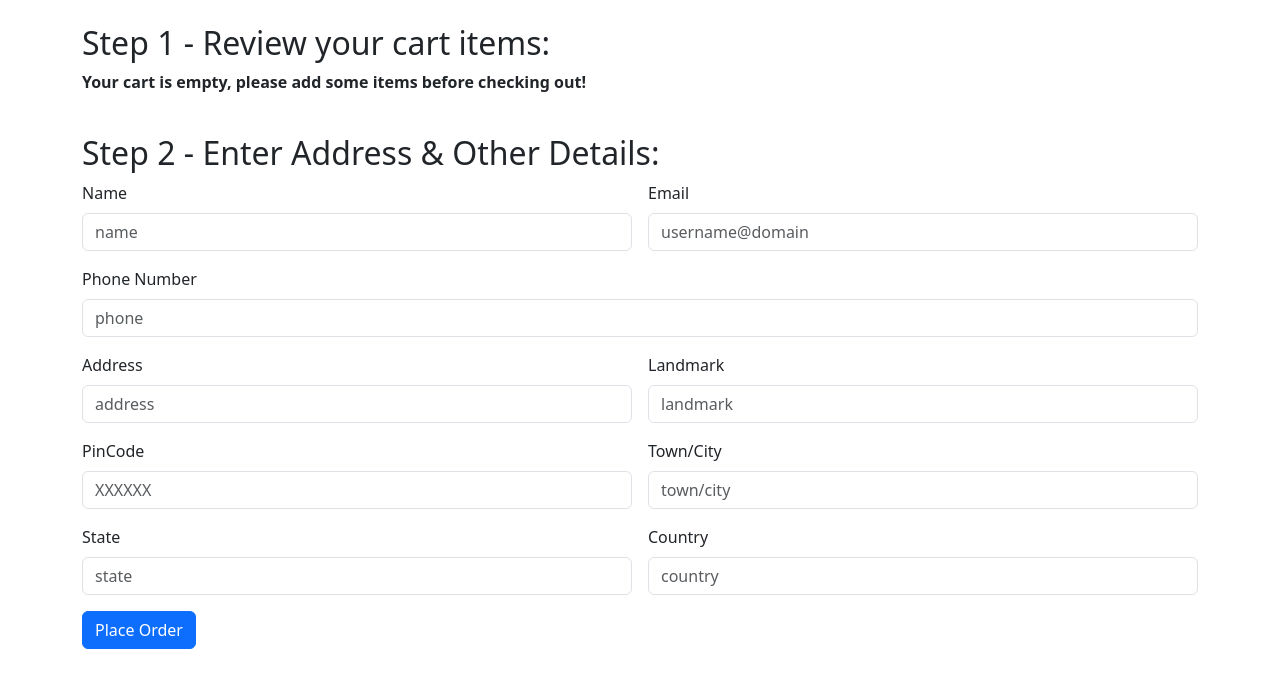
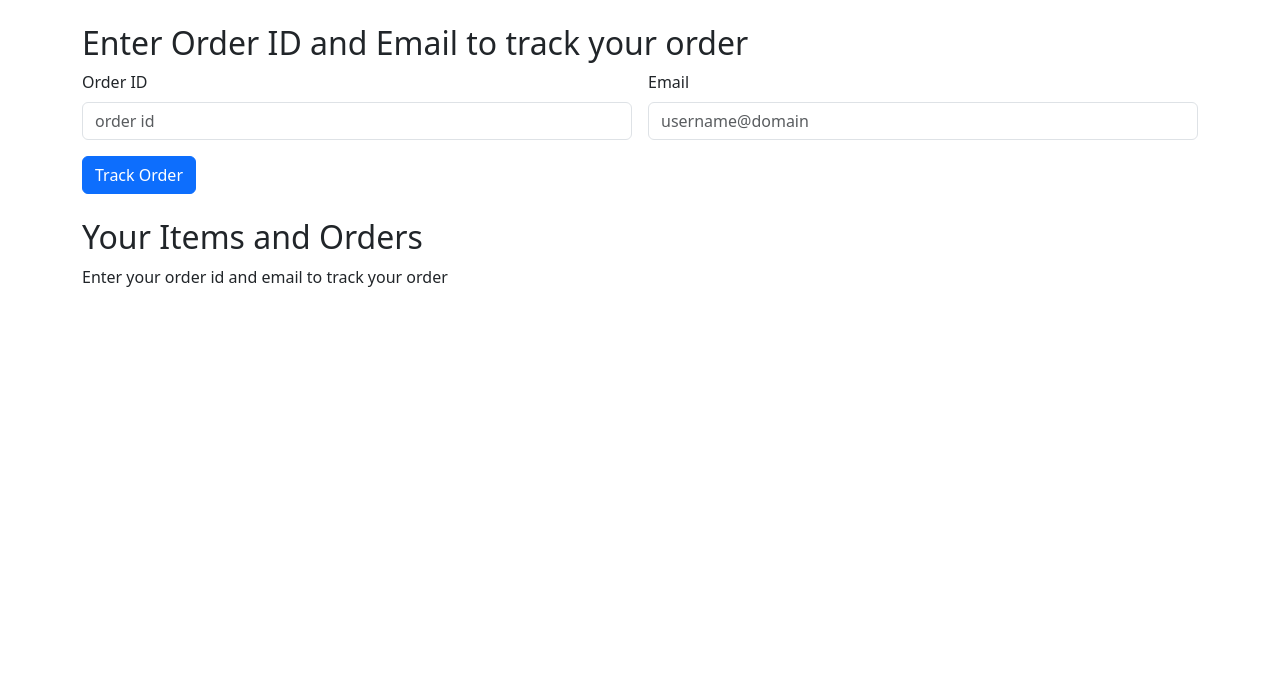
Before and after one commit to sumit-modak/ecommerce-django, a Django app: page /shop/tracker/ in a window 1280 px wide. Shown: the part 56-744 px from the top of the page. Run offline with Django 4.2, Linux system fonts and the light colour scheme; some libraries are stand-ins or nearby versions.

Commit message:
unfinished commit (tut #51)

```diff
--- a/shop/admin.py
+++ b/shop/admin.py
@@ -1,6 +1,7 @@
 from django.contrib import admin
 
-from .models import Product, Contact, Order
+from .models import Product, Contact, Order, OrderUpdate
 admin.site.register(Product)
 admin.site.register(Contact)
 admin.site.register(Order)
+admin.site.register(OrderUpdate)
--- a/shop/views.py
+++ b/shop/views.py
@@ -1,6 +1,7 @@
 from django.shortcuts import render, HttpResponse
-from .models import Product, Contact, Order
+from .models import Product, Contact, Order, OrderUpdate
 from math import ceil
+import json
 
 def index(request):
     # products = Product.objects.all()
@@ -23,6 +24,7 @@ def cart(request):
     return render(request, "shop/cart.html")
 
 def productView(request, myid):
+    print(request)
     product = Product.objects.filter(id=myid)
     return render(request, "shop/productView.html", {"product": product[0]})
 
@@ -57,11 +59,31 @@ def checkout(request):
                       address=address, landmark=landmark, pincode=pincode,
                       town_city=town_city, state=state, country=country)
         order.save()
+
+        update = OrderUpdate(order_id=order.order_id, update_desc="The order has been placed")
+        update.save()
         return render(request, "shop/checkout.html", {"thank": True, "id": order.order_id})
 
     return render(request, "shop/checkout.html")
 
 def tracker(request):
+    if request.method == "POST":
+        orderID = request.POST.get("orderID", "")
+        emailID = request.POST.get("emailID", "")
+        try:
+            order = Order.objects.filter(order_id=orderID, email=emailID)
+            if len(order) > 0:
+                update = OrderUpdate.objects.filter(order_id=orderID)
+                updates = []
+                for item in updates:
+                    updates.append({"desc": item.update_desc, "time": item.timestamp})
+                    response = json.dumps(updates, default=str)
+                return HttpResponse(response)
+            else:
+                return HttpResponse('{}')
+        except Exception as e:
+            return HttpResponse('{}')
+
     return render(request, "shop/tracker.html")
 
 def search(request):
--- a/templates/index.html
+++ b/templates/index.html
@@ -21,7 +21,6 @@
             <a class="btn btn-primary btn-lg" href="/shop" role="button">Go to Shop</a>
             </p>
         </div>
-
         <script src="https://cdn.jsdelivr.net/npm/bootstrap@5.3.1/dist/js/bootstrap.bundle.min.js" integrity="sha384-HwwvtgBNo3bZJJLYd8oVXjrBZt8cqVSpeBNS5n7C8IVInixGAoxmnlMuBnhbgrkm" crossorigin="anonymous"></script>
     </body>
 </html>
--- a/templates/shop/base.html
+++ b/templates/shop/base.html
@@ -46,7 +46,7 @@
     {% block body %} {% endblock body %}
     <!-- Optional JavaScript -->
     <!-- jQuery first, then Popper.js, then Bootstrap JS -->
-    <script src="https://code.jquery.com/jquery-3.3.1.slim.min.js" integrity="sha384-q8i/X+965DzO0rT7abK41JStQIAqVgRVzpbzo5smXKp4YfRvH+8abtTE1Pi6jizo" crossorigin="anonymous"></script>
+    <script src="https://code.jquery.com/jquery-3.3.1.js" integrity="sha256-2Kok7MbOyxpgUVvAk/HJ2jigOSYS2auK4Pfzbm7uH60=" crossorigin="anonymous"></script>
     <script src="https://cdnjs.cloudflare.com/ajax/libs/popper.js/1.14.6/umd/popper.min.js" integrity="sha384-wHAiFfRlMFy6i5SRaxvfOCifBUQy1xHdJ/yoi7FRNXMRBu5WHdZYu1hA6ZOblgut" crossorigin="anonymous"></script>
     <script src="https://stackpath.bootstrapcdn.com/bootstrap/4.2.1/js/bootstrap.min.js" integrity="sha384-B0UglyR+jN6CkvvICOB2joaf5I4l3gm9GU6Hc1og6Ls7i6U/mkkaduKaBhlAXv9k" crossorigin="anonymous"></script>
     {% comment %} <script src="https://cdn.jsdelivr.net/npm/bootstrap@5.3.1/dist/js/bootstrap.bundle.min.js" integrity="sha384-HwwvtgBNo3bZJJLYd8oVXjrBZt8cqVSpeBNS5n7C8IVInixGAoxmnlMuBnhbgrkm" crossorigin="anonymous"></script> {% endcomment %}
--- a/templates/shop/checkout.html
+++ b/templates/shop/checkout.html
@@ -94,6 +94,7 @@ Checkout
         for (item in cart) {
             let name = cart[item][1];
             let qty = cart[item][0];
+            sum = sum + qty;
             mystr = `<li class="list-group-item d-flex justify-content-between align-items-center">
                         ${name}
                         <span class="badge bg-primary rounded-pill">${qty}</span>
--- a/templates/shop/tracker.html
+++ b/templates/shop/tracker.html
@@ -10,106 +10,74 @@ Tracker
 {% block body %}
 <div class="container">
     <div class="col my-4">
-        <h2> Step 1 - Review your cart items: </h2>
+        <h2> Enter Order ID and Email to track your order </h2>
+        <form class="row g-3" method="post" action="#" id="trackerForm">
+            {% csrf_token %}
+
+            <div class="col-md-6">
+            <label for="inputName" class="form-label">Order ID</label>
+            <input type="text" class="form-control" id="orderID" name="orderID" placeholder="order id">
+            </div>
+
+            <div class="col-md-6">
+            <label for="inputEmail" class="form-label">Email</label>
+            <input type="email" class="form-control" id="emailID" name="emailID" placeholder="username@domain">
+            </div>
+
+            <div class="col-12">
+            <button type="submit" class="btn btn-primary">Track Order</button>
+            </div>
+        </form>
+    </div>
+
+    <div class="col my-4">
+        <h2> Your Items and Orders </h2>
         <div>
             <ul class="list-group" id="items">
-
+                Enter your order id and email to track your order
             </ul>
         </div>
     </div>
 
-    <div class="col my-4">
-        <h2> Step 2 - Enter Address & Other Details: </h2>
-        <form class="row g-3" method="post" action="/shop/checkout/">
-            {% csrf_token %}
-            <input type="hidden" name="itemsJSON" id="itemsJSON">
-
-            <div class="col-md-6">
-            <label for="inputName" class="form-label">Name</label>
-            <input type="text" class="form-control" id="inputName" name="inputName" placeholder="name">
-            </div>
-
-            <div class="col-md-6">
-            <label for="inputEmail" class="form-label">Email</label>
-            <input type="email" class="form-control" id="inputEmail" name="inputEmail" placeholder="username@domain">
-            </div>
-
-            <div class="col-md-12">
-            <label for="inputPhone" class="form-label">Phone Number</label>
-            <input type="tel" class="form-control" id="inputPhone" name="inputPhone" placeholder="phone">
-            </div>
-
-            <div class="col-6">
-            <label for="inputAddress" class="form-label">Address</label>
-            <input type="text" class="form-control" id="inputAddress" name="inputAddress" placeholder="address">
-            </div>
-
-            <div class="col-6">
-            <label for="inputLandmark" class="form-label">Landmark</label>
-            <input type="text" class="form-control" id="inputLandmark" name="inputLandmark" placeholder="landmark">
-            </div>
-
-            <div class="col-md-6">
-            <label for="inputPinCode" class="form-label">PinCode</label>
-            <input type="text" class="form-control" id="inputPinCode" name="inputPinCode" placeholder="XXXXXX">
-            </div>
-
-            <div class="col-md-6">
-            <label for="inputTownCity" class="form-label">Town/City</label>
-            <input type="text" class="form-control" id="inputTownCity" name="inputTownCity" placeholder="town/city">
-            </div>
-
-            <div class="col-md-6">
-            <label for="inputState" class="form-label">State</label>
-            <input type="text" class="form-control" id="inputState" name="inputState" placeholder="state">
-            </div>
-
-            <div class="col-md-6">
-            <label for="inputCountry" class="form-label">Country</label>
-            <input type="text" class="form-control" id="inputCountry" name="inputCountry" placeholder="country">
-            </div>
-
-            <div class="col-12">
-            <button type="submit" class="btn btn-primary">Place Order</button>
-            </div>
-
-        </form>
-    </div>
 </div>
 {% endblock body %}
 
 {% block script %}
 <script>
-    if (localStorage.getItem('cart') == null) {
-        var cart = {};
-    } else {
-        cart = JSON.parse(localStorage.getItem('cart'));
+    $('#trackerForm').submit(function(event) {
+        $('#items').empty();
+        var formData = {
+            'orderID': $('input[name=orderID]').val(),
+            'emailID': $('input[name=emailID]').val(),
+            'csrfmiddlewaretoken': $('input[name=csrfmiddlewaretoken]').val(),
         }
-
-    var sum = 0;
-    if ($.isEmptyObject(cart)) {
-        mystr = `<p><b>Your cart is empty, please add some items before checking out!</b></p>`
-        $('#items').append(mystr);
-    } else {
-        for (item in cart) {
-            let name = cart[item][1];
-            let qty = cart[item][0];
+        $.ajax({
+            type: 'POST',
+            url: '/shop/tracker/',
+            data: formData,
+            encode: true
+        })
+        .done(function(data){
+            console.log(data);
+            updates = JSON.parse(data);
+            if (updates.length > 0 & updates!={}) {
+                for (i=0; i<updates.length; i++) {
+                    let name = updates[i]['text'];
+                    let qty = updates[i]['time'];
                     mystr = `<li class="list-group-item d-flex justify-content-between align-items-center">
-                        ${name}
-                        <span class="badge bg-primary rounded-pill">${qty}</span>
+                                ${text}
+                                <span class="badge bg-primary rounded-pill">${time}</span>
                             </li>
                             `
                     $('#items').append(mystr);
                 }
+            } else {
+                mystr = `<li class="list-group-item d-flex justify-content-between align-items-center">
+                    Sorry, we are not able to fetch order id and email.</li>`
+                $('#items').append(mystr);
             }
-
-    document.getElementById('cart').innerHTML = sum;
-    $('#itemsJSON').val(JSON.stringify(cart));
-
-    {% if thank %}
-    alert('Your order has been placed. Use {{id}} to track your order');
-    localStorage.clear();
-    document.location = "/shop/tracker";
-    {% endif %}
+        });
+        event.preventDefault();
+    })
 </script>
 {% endblock script %}
```
Also changed, not shown: db.sqlite3. Lines whose indentation alone changed are shown as unchanged.
